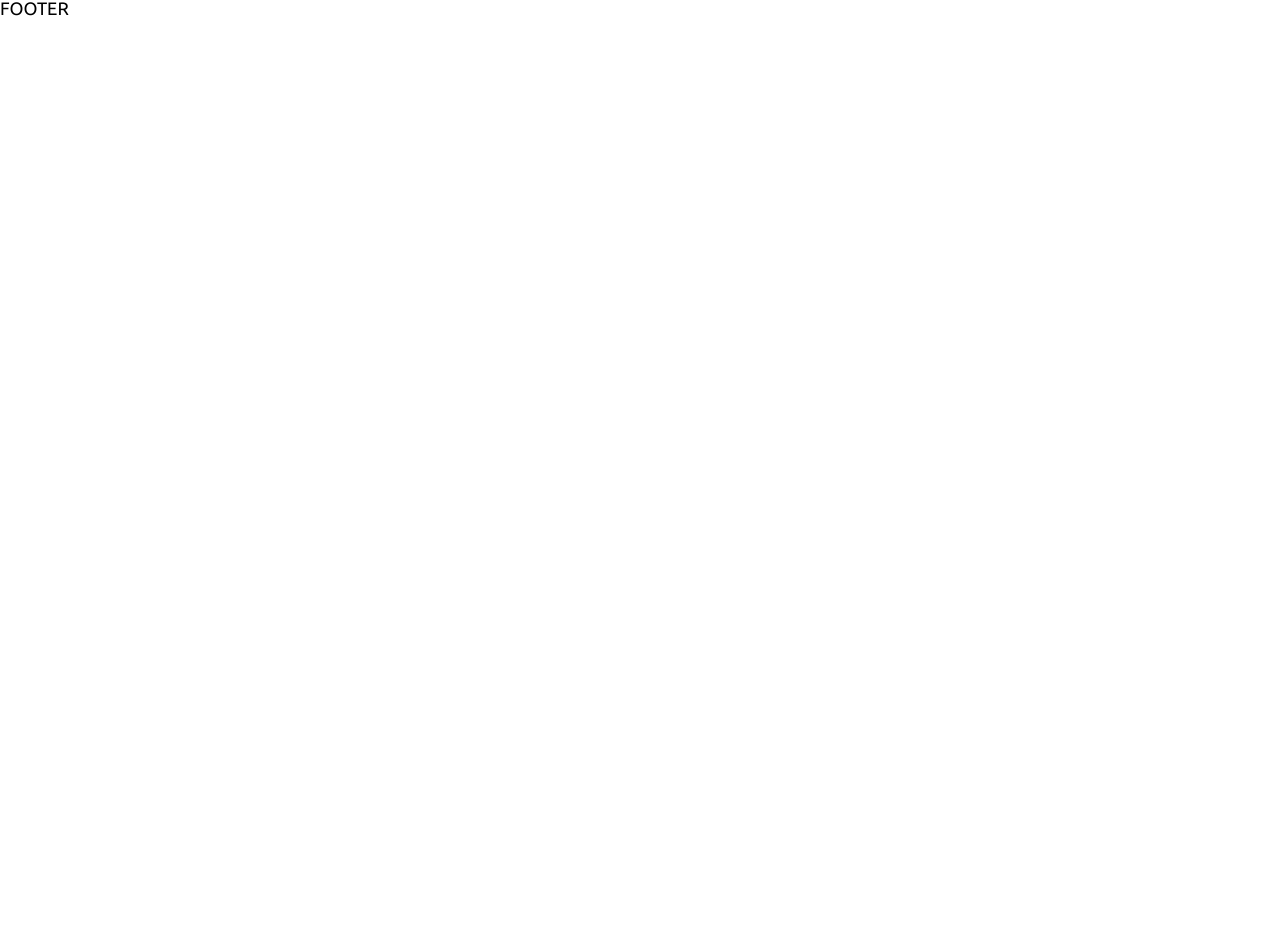
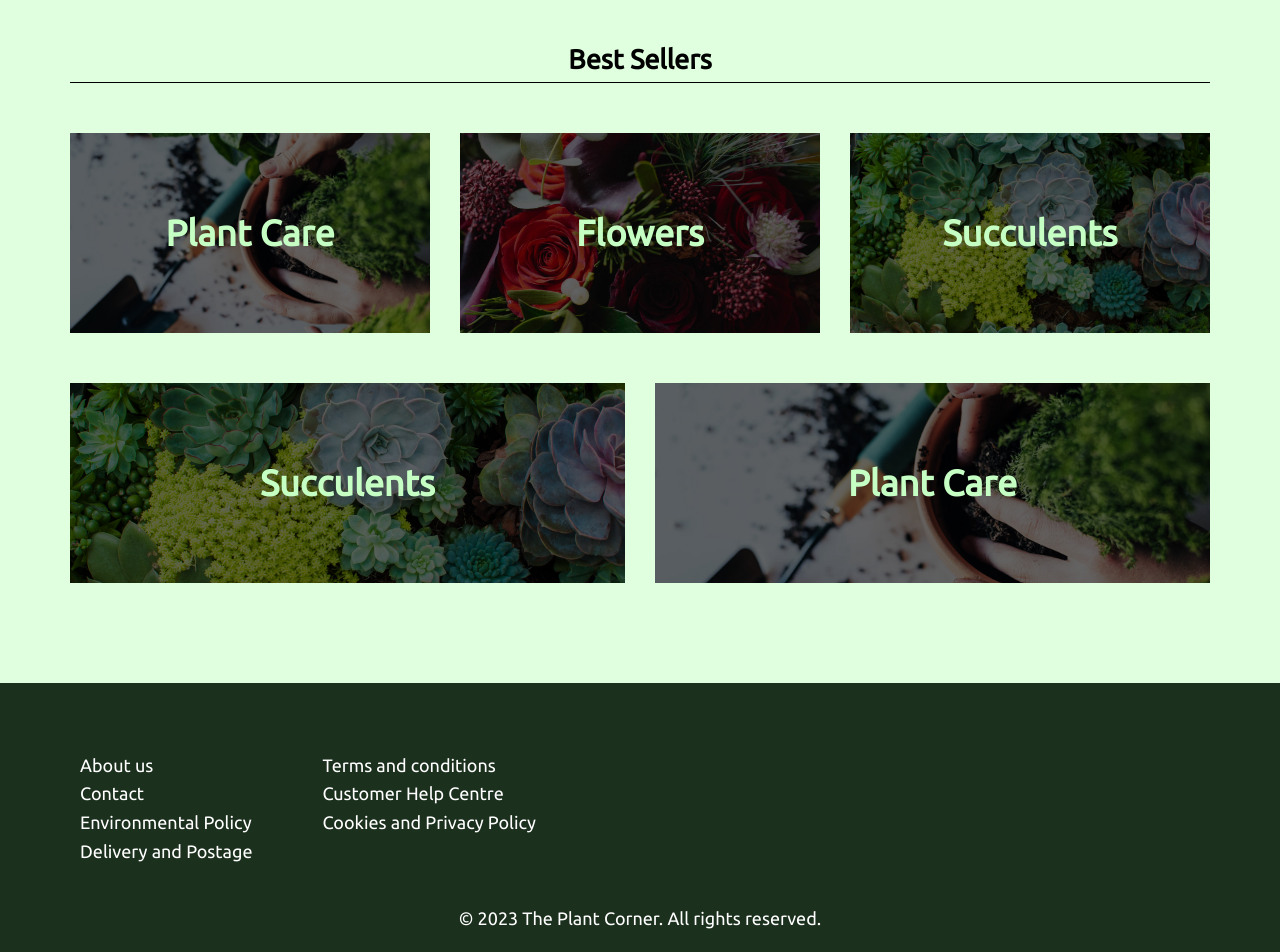
Before and after one commit to jhunethan01/plant-shop, a Next.js app: page / in a window 1280 px wide. Shown: the part 659-1611 px from the top of the page. Before the commit the page ends 800 px from the top, so only its background shows below. Built offline with nearby package versions, Linux system fonts and the light colour scheme.

Commit message:
homepage update

```diff
--- /dev/null
+++ b/components/footer.js
@@ -0,0 +1,24 @@
+import styles from '../styles/Footer.module.css';
+
+export default function Footer() {
+  return (
+    <footer className={styles.footer}>
+        <div className={styles.container_row}>
+            <ul className={styles.list}>
+                <li className={styles.link}>About us</li>
+                <li className={styles.link}>Contact</li>
+                <li className={styles.link}>Environmental Policy</li>
+                <li className={styles.link}>Delivery and Postage</li>
+            </ul>
+            <ul className={styles.list}>
+                <li className={styles.link}>Terms and conditions</li>
+                <li className={styles.link}>Customer Help Centre</li>
+                <li className={styles.link}>Cookies and Privacy Policy</li>
+            </ul>
+        </div>
+        <div className={styles.footer_trademark}>
+        © 2023 The Plant Corner. All rights reserved.
+        </div>
+    </footer>
+  )
+}
--- a/pages/index.js
+++ b/pages/index.js
@@ -4,6 +4,7 @@ import Image from 'next/image';
 import styles from '../styles/Home.module.css';
 import Header from '../components/header';
 import Image_box from '../components/image_box';
+import Footer from '../components/footer';
 
 export default function Home() {
   return (
@@ -20,7 +21,26 @@ export default function Home() {
             <Image_box image_src="/images/green foliage.webp" title="The Plant Corner" />
           </div>
           <div className={styles.container_row}>
+            <h2 className={styles.container_label}>
+              Personalised Picks
+            </h2>
+          </div>
+          <div className={styles.container_row}>
             <Image_box image_src="/images/roses.jpeg" title="Flowers" />
+            <Image_box image_src="/images/succulent.jpg" title="Succulents" />
+            <Image_box image_src="/images/plant care.jpg" title="Plant Care" />
+          </div>
+          <div className={styles.container_row}>
+            <h2 className={styles.container_label}>
+              Best Sellers
+            </h2>
+          </div>
+          <div className={styles.container_row}>
+            <Image_box image_src="/images/plant care.jpg" title="Plant Care" />
+            <Image_box image_src="/images/roses.jpeg" title="Flowers" />
+            <Image_box image_src="/images/succulent.jpg" title="Succulents" />
+          </div>
+          <div className={styles.container_row}>
             <Image_box image_src="/images/succulent.jpg" title="Succulents" />
             <Image_box image_src="/images/plant care.jpg" title="Plant Care" />
           </div>
@@ -28,7 +48,7 @@ export default function Home() {
       </main>
 
       <footer>
-        FOOTER
+        <Footer />
       </footer>
     </div>
   )
--- /dev/null
+++ b/styles/Footer.module.css
@@ -0,0 +1,36 @@
+.footer {
+    background-color: #1C301E;
+    color: white;
+
+    padding: 50px 20px 100px 20px;
+}
+
+.list {
+    list-style: none;
+}
+
+.footer_trademark {
+    margin-top: 20px;
+    text-align: center;
+}
+
+.container_row {
+    display: flex;
+
+    gap: 30px;
+    padding: 0 20px;
+}
+
+.container_row>h2 {
+    text-align: center;
+    display: block;
+    margin: auto auto 50px auto;
+}
+
+.link{
+    cursor: pointer;
+}
+
+.link:hover{
+    text-decoration: underline;
+}
--- a/styles/Home.module.css
+++ b/styles/Home.module.css
@@ -16,6 +16,18 @@
   text-align: center;
   align-items: center;
   justify-content: center;
+
+  cursor: pointer;
+
+  transition: all 0.3s;
+}
+
+.box:hover img{
+  opacity: 0;
+}
+
+.box:hover{
+  background-color: #1C301E;
 }
 
 .background_image{
@@ -39,3 +51,15 @@
   gap: 30px;
   padding: 0 20px;
 }
+
+.container_row>h2{
+  text-align: center;
+  display: block;
+  margin: auto auto 50px auto;
+}
+
+.container_label{
+  border-bottom: 1px solid black;
+
+  width: 100%;
+}
--- a/styles/globals.css
+++ b/styles/globals.css
@@ -7,9 +7,12 @@ body {
   font-family: 'Ubuntu', sans-serif;
   line-height: 1.6;
   font-size: 18px;
+
+  background-color: #dfffdf;
 }
 
 * {
+  transition: all 0.3s;
   box-sizing: border-box;
 }
 
```
